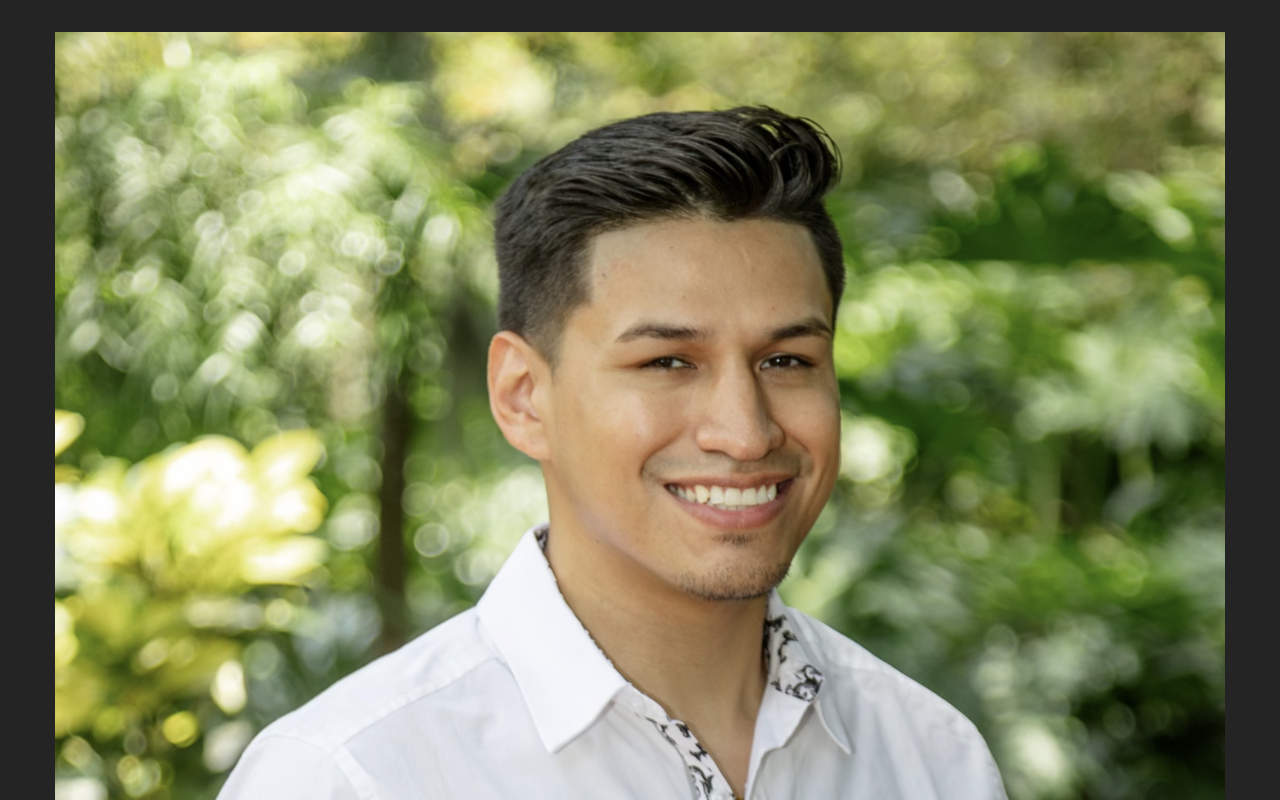
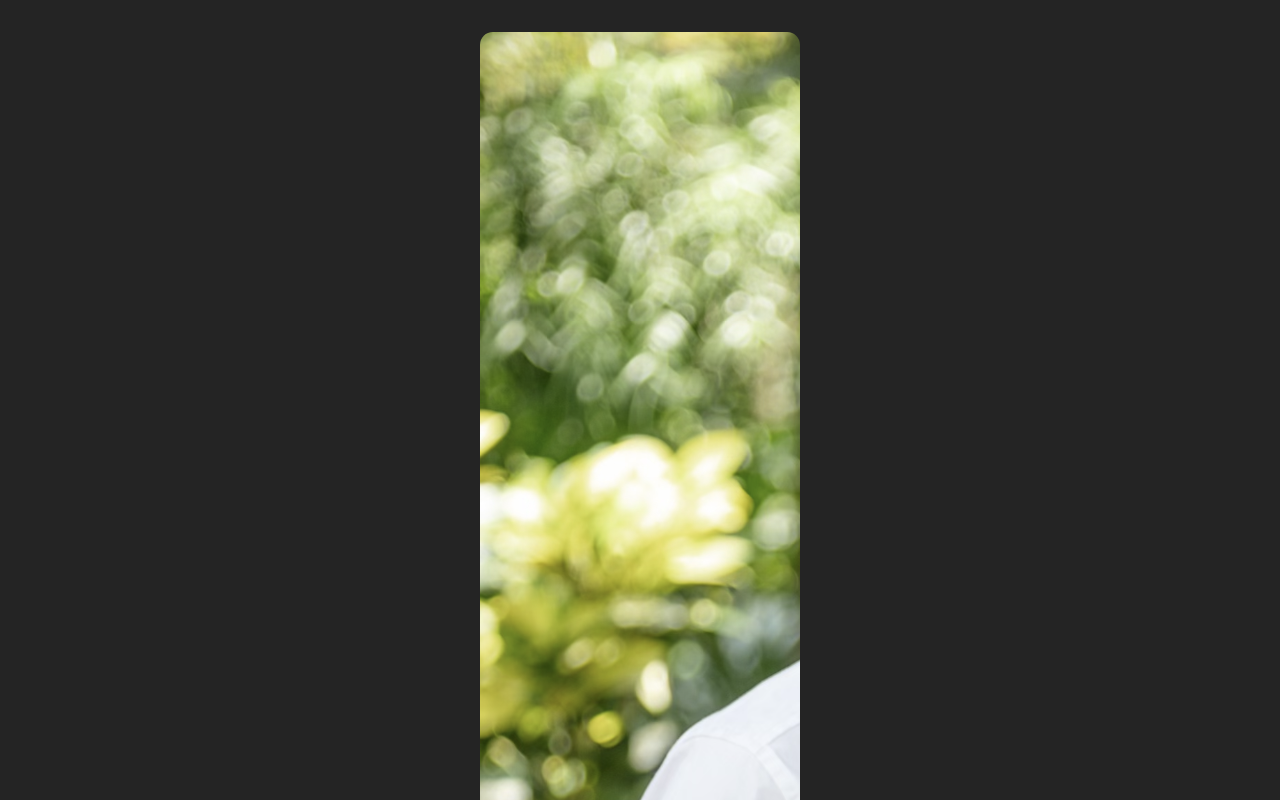
Before and after one commit to Ibanez92/digital_business_card_reactjs, a React (Vite) app: page / in a window 1280 px wide. Shown: the top 800 px of the page. Built offline with nearby package versions, Linux system fonts and the light colour scheme.

Commit message:
added css to my container class to center my digital card

```diff
--- a/src/MainContent.css
+++ b/src/MainContent.css
@@ -6,3 +6,10 @@
     font-family: 'Inter', sans-serif;
 
 }
+
+.container{
+    width: 320px;
+    background-color: #1A1B21;
+    border-radius: .8rem;
+    overflow: hidden;
+}
```
